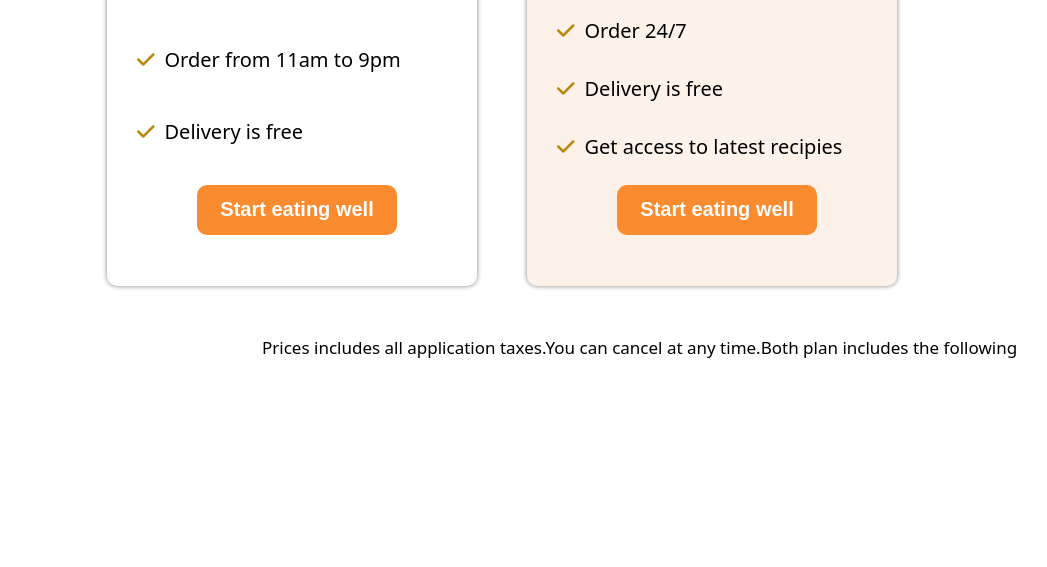
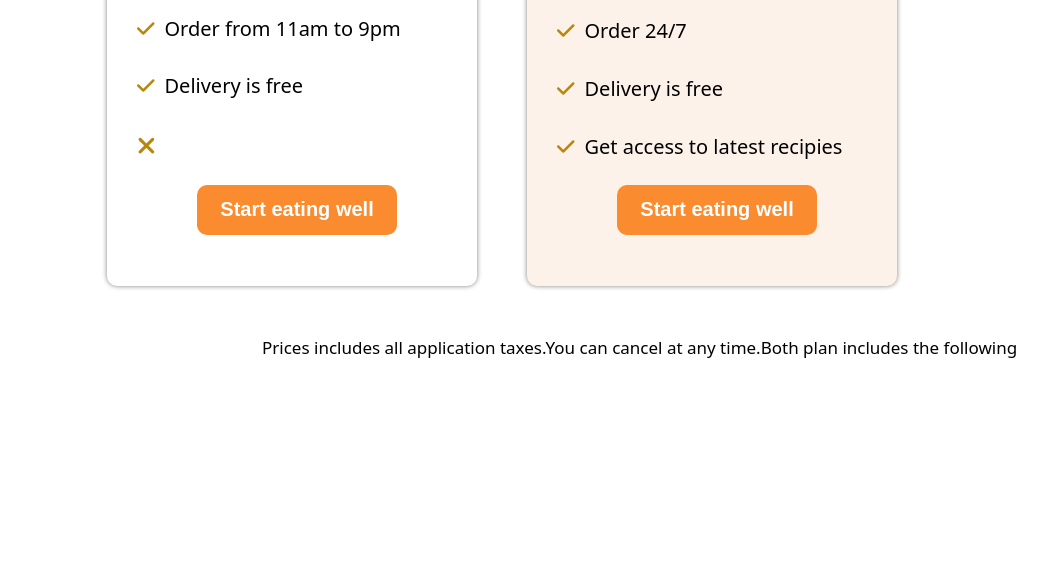
Before and after one commit to Banalashabaz/Omnifoods, a plain HTML site: page index.html in a window 1280 px wide. Shown: the part 5870-6437 px from the top of the page, without its empty margins (138-1185 px from the left). Drawn offline with Linux system fonts and the light colour scheme.

Commit message:
Final Project

```diff
--- a/index.html
+++ b/index.html
@@ -236,6 +236,8 @@
                 <div style="font-size: 20px;"><i class="fa-solid fa-check" style="color:darkgoldenrod;margin: 10px;"></i>1 Meal per day</div>
                 <div style="font-size: 20px;"><i class="fa-solid fa-check" style="color:darkgoldenrod;margin: 10px;"></i>Order from 11am to 9pm</div>
                  <div style="font-size: 20px;"><i class="fa-solid fa-check" style="color:darkgoldenrod;margin: 10px;"></i>Delivery is free</div>
+                 <div style="font-size: 25px;"><i class="fa-solid fa-xmark" style="color:darkgoldenrod;margin: 10px;"></i></div>
+
             </div>
             <button style="background-color:#fb8b2f;height: 50px;padding: 10px;border-radius: 10px;margin-left:20%;font-size: 20px;color: white;border: none;font-weight: bold; width:200px">Start eating well </button>
         </div>
```
